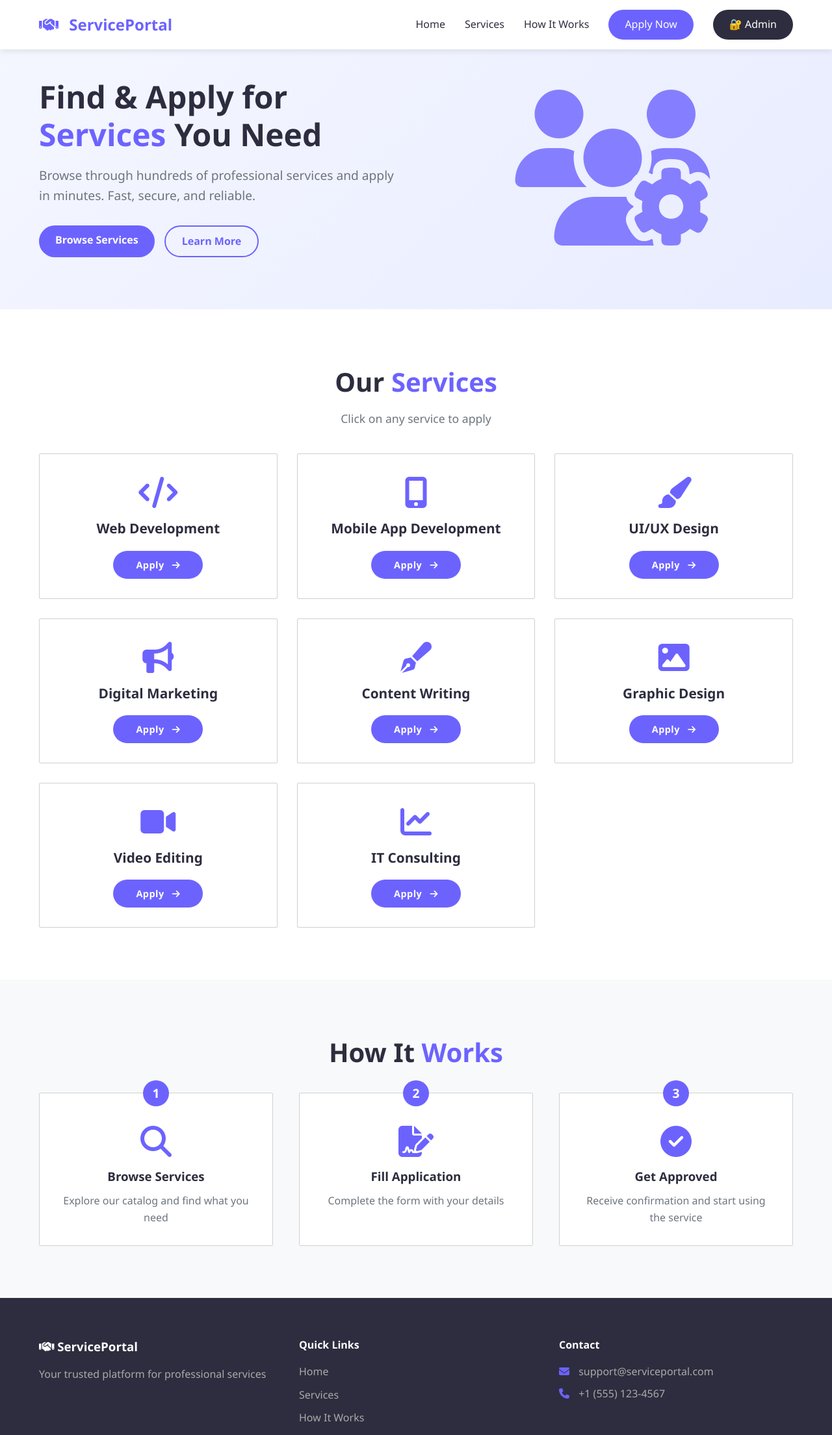
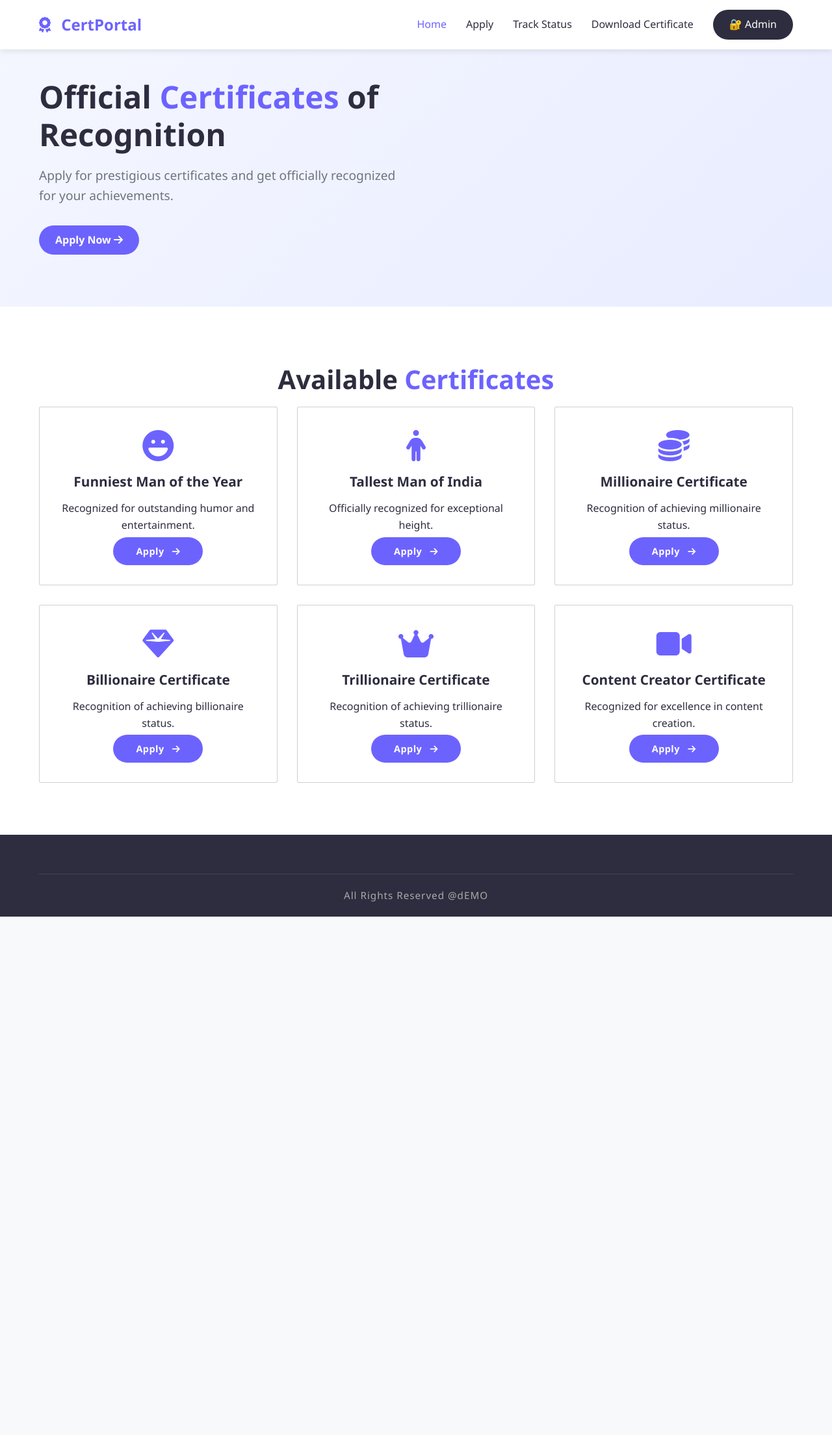
Before and after one commit to 78965-23/DEMO, a plain HTML site: page index.html in a window 1280 px wide. Shown: the top 2209 px of the page at 65% size. After the commit the page ends 1411 px from the top, so only its background shows below. Drawn offline with Linux system fonts and the light colour scheme.

Commit message:
Update index.html

```diff
--- a/index.html
+++ b/index.html
@@ -3,114 +3,73 @@
 <head>
     <meta charset="UTF-8">
     <meta name="viewport" content="width=device-width, initial-scale=1.0">
-    <title>ServicePortal – Apply for Services</title>
+    <title>Certificate Portal</title>
     <link rel="stylesheet" href="style.css">
     <link rel="stylesheet" href="https://cdnjs.cloudflare.com/ajax/libs/font-awesome/6.4.0/css/all.min.css">
 </head>
 <body>
-    <!-- Header -->
     <header>
         <nav class="navbar">
             <div class="container">
-                <div class="logo">
-                    <i class="fas fa-handshake"></i>
-                    <span>ServicePortal</span>
-                </div>
-                <ul class="nav-links">
-                    <li><a href="#home">Home</a></li>
-                    <li><a href="#services">Services</a></li>
-                    <li><a href="#how-it-works">How It Works</a></li>
-                    <li><a href="service-detail.html" class="btn-primary">Apply Now</a></li>
-                    <li><a href="admin-portal.html" class="btn-admin">🔐 Admin</a></li>
+                <div class="logo"><i class="fas fa-award"></i> CertPortal</div>
+                <ul class="nav-links" id="navLinks">
+                    <li><a href="index.html" class="active">Home</a></li>
+                    <li><a href="apply.html">Apply</a></li>
+                    <li><a href="status.html">Track Status</a></li>
+                    <li><a href="download.html">Download Certificate</a></li>
+                    <li><a href="admin.html" class="btn-admin">🔐 Admin</a></li>
                 </ul>
-                <div class="hamburger">
+                <div class="hamburger" onclick="document.getElementById('navLinks').classList.toggle('active')">
                     <span></span><span></span><span></span>
                 </div>
             </div>
         </nav>
     </header>
 
-    <!-- Hero -->
-    <section id="home" class="hero">
+    <section class="hero">
         <div class="container">
             <div class="hero-content">
-                <h1>Find & Apply for <span>Services</span> You Need</h1>
-                <p>Browse through hundreds of professional services and apply in minutes. Fast, secure, and reliable.</p>
-                <div class="hero-buttons">
-                    <a href="#services" class="btn-primary">Browse Services</a>
-                    <a href="#how-it-works" class="btn-secondary">Learn More</a>
-                </div>
-            </div>
-            <div class="hero-image">
-                <i class="fas fa-users-cog"></i>
+                <h1>Official <span>Certificates</span> of Recognition</h1>
+                <p>Apply for prestigious certificates and get officially recognized for your achievements.</p>
+                <a href="apply.html" class="btn-primary">Apply Now <i class="fas fa-arrow-right"></i></a>
             </div>
         </div>
     </section>
 
-    <!-- Services -->
-    <section id="services" class="services">
+    <section class="services">
         <div class="container">
-            <h2>Our <span>Services</span></h2>
-            <p class="section-subtitle">Click on any service to apply</p>
-            <div class="service-grid" id="serviceGrid"></div>
-        </div>
-    </section>
-
-    <!-- How It Works -->
-    <section id="how-it-works" class="how-it-works">
-        <div class="container">
-            <h2>How It <span>Works</span></h2>
-            <div class="steps">
-                <div class="step">
-                    <div class="step-number">1</div>
-                    <i class="fas fa-search"></i>
-                    <h3>Browse Services</h3>
-                    <p>Explore our catalog and find what you need</p>
-                </div>
-                <div class="step">
-                    <div class="step-number">2</div>
-                    <i class="fas fa-file-signature"></i>
-                    <h3>Fill Application</h3>
-                    <p>Complete the form with your details</p>
-                </div>
-                <div class="step">
-                    <div class="step-number">3</div>
-                    <i class="fas fa-check-circle"></i>
-                    <h3>Get Approved</h3>
-                    <p>Receive confirmation and start using the service</p>
-                </div>
+            <h2>Available <span>Certificates</span></h2>
+            <div class="service-grid" id="certGrid">
+                <!-- Loaded by JavaScript -->
             </div>
         </div>
     </section>
 
-    <!-- Footer -->
     <footer>
         <div class="container">
-            <div class="footer-content">
-                <div class="footer-section">
-                    <h3><i class="fas fa-handshake"></i> ServicePortal</h3>
-                    <p>Your trusted platform for professional services</p>
-                </div>
-                <div class="footer-section">
-                    <h4>Quick Links</h4>
-                    <ul>
-                        <li><a href="#home">Home</a></li>
-                        <li><a href="#services">Services</a></li>
-                        <li><a href="#how-it-works">How It Works</a></li>
-                    </ul>
-                </div>
-                <div class="footer-section">
-                    <h4>Contact</h4>
-                    <p><i class="fas fa-envelope"></i> support@serviceportal.com</p>
-                    <p><i class="fas fa-phone"></i> +1 (555) 123-4567</p>
-                </div>
-            </div>
-            <div class="footer-bottom">
-                <p>All Rights Reserved @dEMO</p>
-            </div>
+            <div class="footer-bottom"><p>All Rights Reserved @dEMO</p></div>
         </div>
     </footer>
 
     <script src="script.js"></script>
+    <script>
+        const certificates = [
+            { id: 'funniest-man', name: 'Funniest Man of the Year', icon: 'fa-face-laugh', desc: 'Recognized for outstanding humor and entertainment.' },
+            { id: 'tallest-man', name: 'Tallest Man of India', icon: 'fa-person', desc: 'Officially recognized for exceptional height.' },
+            { id: 'millionaire', name: 'Millionaire Certificate', icon: 'fa-coins', desc: 'Recognition of achieving millionaire status.' },
+            { id: 'billionaire', name: 'Billionaire Certificate', icon: 'fa-gem', desc: 'Recognition of achieving billionaire status.' },
+            { id: 'trillionaire', name: 'Trillionaire Certificate', icon: 'fa-crown', desc: 'Recognition of achieving trillionaire status.' },
+            { id: 'content-creator', name: 'Content Creator Certificate', icon: 'fa-video', desc: 'Recognized for excellence in content creation.' }
+        ];
+        const grid = document.getElementById('certGrid');
+        grid.innerHTML = certificates.map(c => `
+            <div class="service-card">
+                <i class="fas ${c.icon}"></i>
+                <h3>${c.name}</h3>
+                <p>${c.desc}</p>
+                <a href="apply.html?type=${c.id}" class="apply-btn">Apply <i class="fas fa-arrow-right"></i></a>
+            </div>
+        `).join('');
+    </script>
 </body>
 </html>
```
